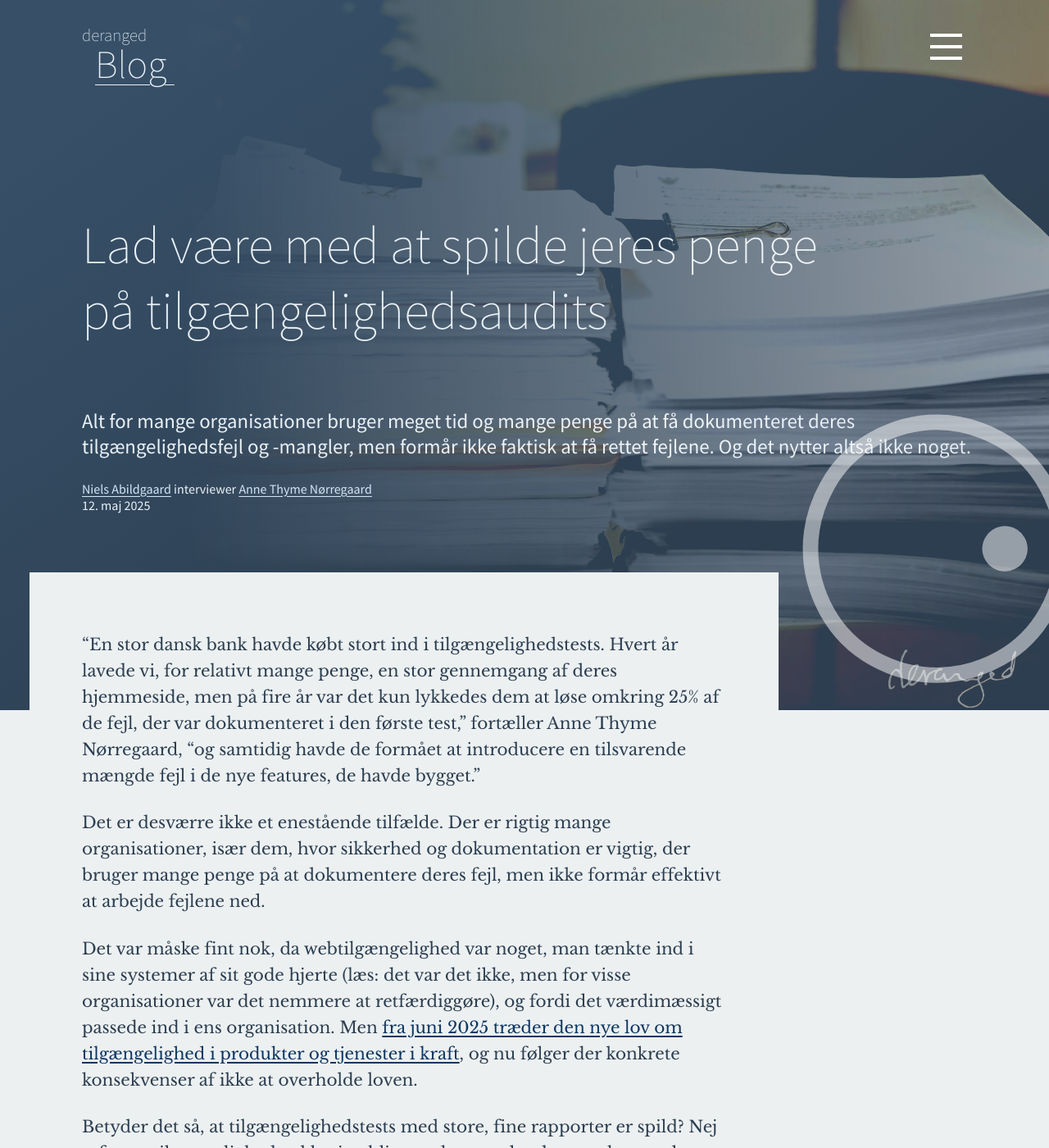
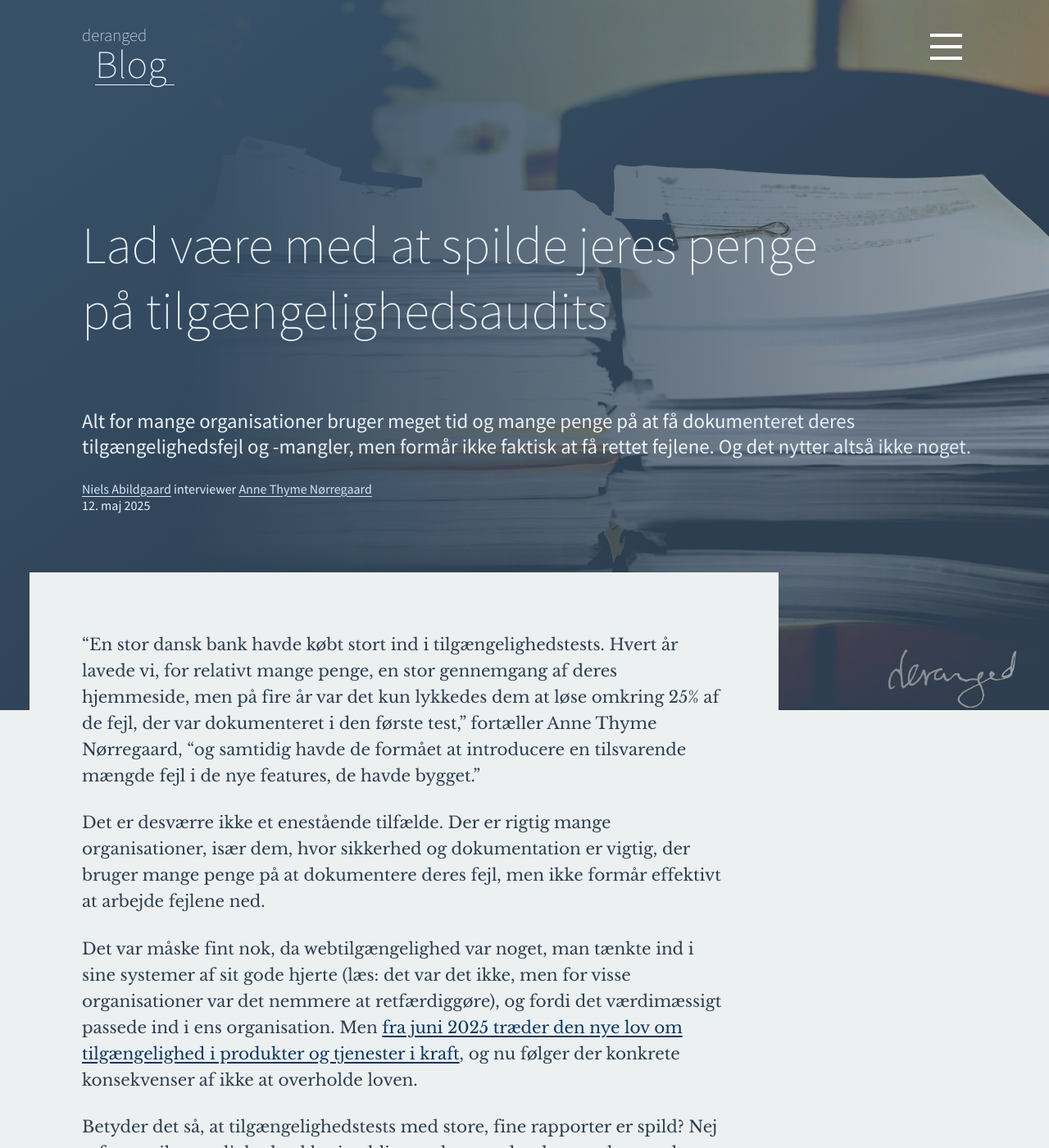
Before and after one commit to derangeddk/deranged.dk, a Jekyll site: the page built from _posts/2025-05-12-lad-vaere-med-at-spilde-jeres-penge på-tilgaengelighedsaudits.html, in a window 1280 px wide and 1400 px high. Shown: the whole window at 82% size. Built offline with Jekyll 4.4.1, drawn with Linux system fonts in a browser that asks for light colours; some web fonts are replaced; comment, search, counter and statistics services are not loaded.

Commit message:
Cleanup in post HTML

```diff
--- a/_layouts/post.html
+++ b/_layouts/post.html
@@ -137,11 +137,20 @@ layout: default
     </div>
     <div class="post__intro">
       {% if page.img %}
-        <img src="{{ page.img }}" class="post__intro-image" alt="" />
+        <img src="{{ page.img }}" class="post__intro-image" alt="" inert />
       {% endif %}
-      <div class="post__intro-symbol">⚆</div>
-      <h1 class="display-1 post__intro-heading">{%if page.title_display %}{{ page.title_display }}{% else %}{{ page.title }}{% endif %}</h1>
-      <p class="post__intro-subtitle">{{page.subtitle}}</p>
+      <!-- TODO: find a way to utilize this symbol?  -->
+      <!-- <div class="post__intro-symbol">⚆</div> -->
+      <h1 class="display-1 post__intro-heading">
+        {%if page.title_display %}
+          {{ page.title_display }}
+        {% else %}
+          {{ page.title }}
+        {% endif %}
+      </h1>
+      <p class="post__intro-subtitle">
+        {{page.subtitle}}
+      </p>
       <div class="post__intro-author">
         {{page.by}}<br>
         {{page.at}}
```
